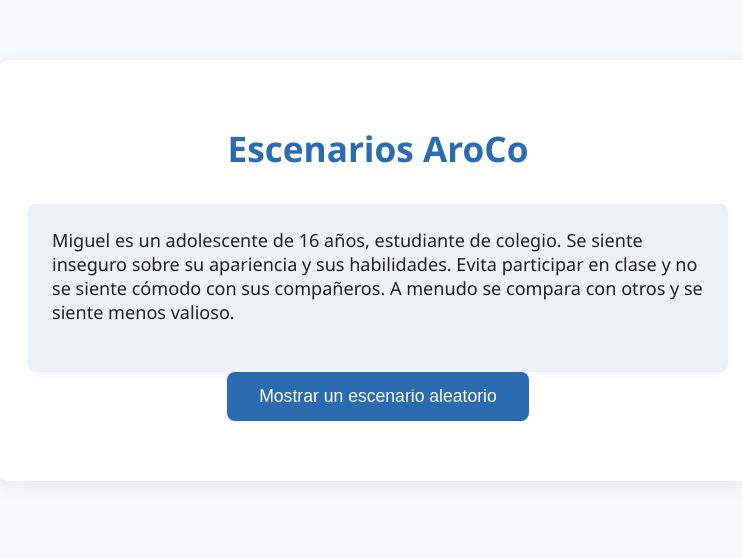
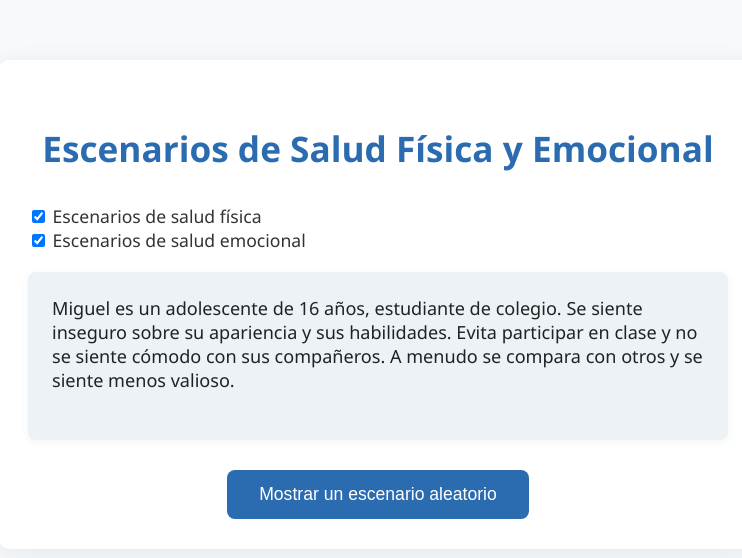
Before and after one commit to miguelnasa/Escenarios_aroco, a plain HTML site: page index.html in a window 1280 px wide. Both pictures are taken after a click on the button "Mostrar un escenario aleatorio". Shown: the whole page, without its empty margins (262-1004 px from the left). Drawn offline with Linux system fonts and the light colour scheme.

Commit message:
Add files via upload

```diff
--- a/index.html
+++ b/index.html
@@ -3,15 +3,18 @@
 <head>
     <meta charset="UTF-8">
     <meta name="viewport" content="width=device-width, initial-scale=1.0">
-    <title>Escenarios AroCo</title>
+    <title>Escenarios de Salud</title>
     <link rel="stylesheet" href="styles.css">
 </head>
 <body>
     <div class="container">
-        <h1>Escenarios AroCo</h1>
-		<div id="output" class="output"></div>
+        <h1>Escenarios de Salud Física y Emocional</h1>
+        <div class="checkboxes">
+            <label><input type="checkbox" id="chkFisica" checked> Escenarios de salud física</label><br>
+            <label><input type="checkbox" id="chkEmocional" checked> Escenarios de salud emocional</label>
+        </div>
+        <div id="output" class="output"></div>
         <button id="randomBtn">Mostrar un escenario aleatorio</button>
-
     </div>
     <script src="script.js"></script>
 </body>
--- a/script.js
+++ b/script.js
@@ -1,47 +1,46 @@
-const escenarios = [
-  // 1. Dolor de estómago
+const escenariosFisicos = [
   "María es una joven de 23 años, alegre y trabajadora. Después de un almuerzo familiar, siente el estómago hinchado y un dolor punzante debajo de las costillas. Se queja de pesadez y hasta tiene ganas de vomitar. Su abuela la mira con preocupación, notando cómo se sujeta el abdomen.",
-  // 2. Gripe y fiebre
   "Juan es un muchacho de 17 años, estudiante de bachillerato. Amanece con dolor de cabeza, fiebre y la nariz completamente tapada. Se siente débil, con escalofríos y sin ganas de levantarse de la cama. Su mamá lo ve sudoroso y cabizbajo, arropado hasta la cabeza.",
-  // 3. Tos persistente
   "Ana es una señora de 45 años, madre de dos hijos pequeños. Lleva varios días con una tos seca que no la deja dormir en las noches. Siente la garganta irritada y le cuesta respirar profundo sin toser. Cada vez que intenta hablar, la tos la interrumpe y le cambia la voz.",
-  // 4. Dolor menstrual
   "Laura es una estudiante universitaria de 20 años. Cada mes sufre de cólicos menstruales tan fuertes que a veces no puede ir a clase. Se ve pálida, doblada en la cama y con ganas de llorar del dolor. Sus amigas la acompañan, notando su incomodidad y el malestar que la deja sin energía.",
-  // 5. Parásitos intestinales
   "Pedro es un niño de 9 años, inquieto y juguetón. Últimamente se queja de dolor de barriga, tiene poco apetito y a veces le duele la cabeza. Su mamá nota que está más pálido y con ojeras. El niño se queja cada vez que come y le cuesta concentrarse en sus juegos.",
-  // 6. Ansiedad y nerviosismo
   "Isabel es una joven de 28 años, profesora de primaria. Hace días no logra dormir bien, se siente ansiosa y cualquier cosa la pone nerviosa. Anda con insomnio y los pensamientos no la dejan en paz en la noche. Al despertar, se le nota el cansancio y la mirada inquieta.",
-  // 7. Infección urinaria
   "Carlos es un hombre de 32 años, trabajador del campo. Empieza a sentir ardor al orinar y un dolorcito molesto en la parte baja del abdomen. Cada vez que va al baño, siente más incomodidad y hasta fiebre le da en la tarde. Camina con dificultad y se nota preocupado por su malestar.",
-  // 8. Dolor de cabeza
   "Sofía es una mujer de 38 años, secretaria en una oficina. Llega a la casa con un dolor de cabeza insoportable después de un día estresante y lleno de trabajo. Se siente mareada y con los ojos pesados, sin ganas de hacer nada. Se recuesta en el sofá, cierra los ojos y se frota las sienes.",
-  // 9. Resfriado común
   "Miguel es un niño de 12 años, le encanta jugar fútbol con sus amigos. Desde ayer está congestionado, estornuda a cada rato y se queja de dolor de garganta. Su mamá nota que tiene los ojos llorosos y la voz gangosa. El niño se tapa la nariz y le cuesta respirar bien.",
-  // 10. Inflamación y heridas leves
-  "Paula es una joven de 25 años, deportista aficionada. Durante un partido de voleibol, se golpea la pierna y le sale un moretón grande e inflamado. Siente la zona caliente y un poco dolorida al caminar. Al llegar a casa, se sienta para revisar el golpe, notando la hinchazón y el color morado en su piel.",
-  // 11. Estrés por trabajo acumulado
+  "Paula es una joven de 25 años, deportista aficionada. Durante un partido de voleibol, se golpea la pierna y le sale un moretón grande e inflamado. Siente la zona caliente y un poco dolorida al caminar. Al llegar a casa, se sienta para revisar el golpe, notando la hinchazón y el color morado en su piel."
+];
+
+const escenariosEmocionales = [
   "Andrés es un hombre de 35 años, empleado en una oficina. Lleva varios días sintiéndose abrumado por la cantidad de tareas que debe entregar. Se siente cansado, con la mente dispersa y con dificultad para concentrarse. En las noches, se queda despierto pensando en todo lo que tiene pendiente.",
-  // 12. Tristeza por pérdida cercana
   "María es una mujer de 42 años, madre y ama de casa. Hace poco pierde a un familiar muy querido y desde entonces se siente muy triste. Llora con facilidad y se le dificulta encontrar ganas para hacer sus actividades diarias. Sus amigos notan que está más callada y apagada que antes.",
-  // 13. Ansiedad antes de un evento importante
   "Juan es un joven de 22 años, estudiante universitario. Está nervioso porque mañana tiene una presentación que considera decisiva para su carrera. Siente el corazón acelerado, le cuesta dormir y tiene pensamientos negativos sobre su desempeño. Se preocupa mucho por lo que podrían pensar los demás.",
-  // 14. Sensación de soledad
   "Isabel es una mujer de 30 años, que vive en una ciudad nueva. Aunque tiene trabajo, se siente sola y extraña a su familia y amigos. Pasa mucho tiempo en casa y evita salir porque no conoce a muchas personas. Se siente desconectada y con ganas de tener compañía.",
-  // 15. Irritabilidad constante
   "Carlos es un hombre de 40 años, padre de familia. Últimamente se siente irritable y se enoja con facilidad por cosas pequeñas. Sus compañeros de trabajo y su familia le han comentado que está más tenso y menos paciente. Él mismo reconoce que se siente frustrado y cansado.",
-  // 16. Falta de motivación
   "Laura es una joven de 25 años, recién graduada. Desde hace semanas no tiene ganas de buscar empleo ni de hacer cosas que antes disfrutaba. Se siente desanimada, sin energía y piensa que nada va a salir bien. Sus amigos la invitan a salir, pero ella prefiere quedarse en casa.",
-  // 17. Dificultad para manejar conflictos
   "Pedro es un hombre de 33 años, casado y con dos hijos. Cuando tiene desacuerdos con su pareja, siente que pierde el control y se cierra en sí mismo. Le cuesta expresar lo que siente y prefiere evitar la conversación. Esto genera tensiones y distancia en la relación.",
-  // 18. Preocupación excesiva por el futuro
   "Sofía es una mujer de 28 años, que trabaja en ventas. Constantemente se preocupa por lo que puede pasar con su trabajo, la economía y su salud. Tiene dificultad para relajarse y siente que no puede dejar de pensar en problemas. Esto le genera insomnio y cansancio durante el día.",
-  // 19. Baja autoestima
   "Miguel es un adolescente de 16 años, estudiante de colegio. Se siente inseguro sobre su apariencia y sus habilidades. Evita participar en clase y no se siente cómodo con sus compañeros. A menudo se compara con otros y se siente menos valioso.",
-  // 20. Dificultad para dormir por preocupaciones
   "Paula es una mujer de 29 años, profesional independiente. Tiene muchas responsabilidades y siente que no puede desconectarse al final del día. Se acuesta temprano, pero tarda horas en conciliar el sueño porque su mente no para de pensar en sus problemas. Se despierta cansada y con poca energía."
 ];
 
-document.getElementById('randomBtn').addEventListener('click', () => {
-    const index = Math.floor(Math.random() * escenarios.length);
-    document.getElementById('output').textContent = escenarios[index];
+const output = document.getElementById('output');
+const btn = document.getElementById('randomBtn');
+const chkFisica = document.getElementById('chkFisica');
+const chkEmocional = document.getElementById('chkEmocional');
+
+btn.addEventListener('click', () => {
+    let opciones = [];
+    if (chkFisica.checked) {
+        opciones = opciones.concat(escenariosFisicos);
+    }
+    if (chkEmocional.checked) {
+        opciones = opciones.concat(escenariosEmocionales);
+    }
+    if (opciones.length === 0) {
+        output.textContent = 'Por favor, seleccione al menos un tipo de escenario.';
+        return;
+    }
+    const index = Math.floor(Math.random() * opciones.length);
+    output.textContent = opciones[index];
 });
--- a/styles.css
+++ b/styles.css
@@ -21,6 +21,13 @@ h1 {
     font-size: 2.2em;
 }
 
+.checkboxes {
+    margin-bottom: 20px;
+    font-size: 1.1em;
+    color: #333;
+    text-align: left;
+}
+
 button {
     background: #2b6cb0;
     color: #fff;
@@ -30,7 +37,7 @@ button {
     font-size: 1.1em;
     cursor: pointer;
     transition: background 0.2s;
-    margin-bottom: 30px;
+    margin-top: 30px;
 }
 
 button:hover {
```
